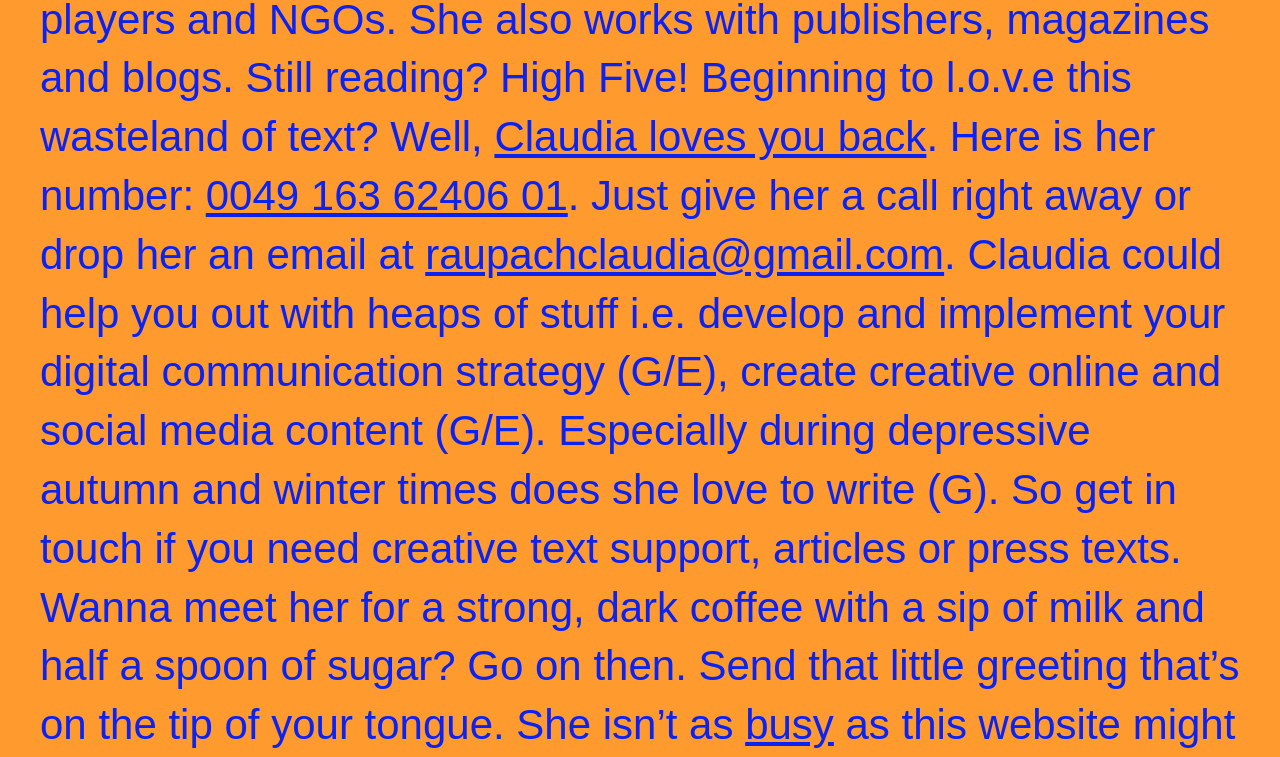
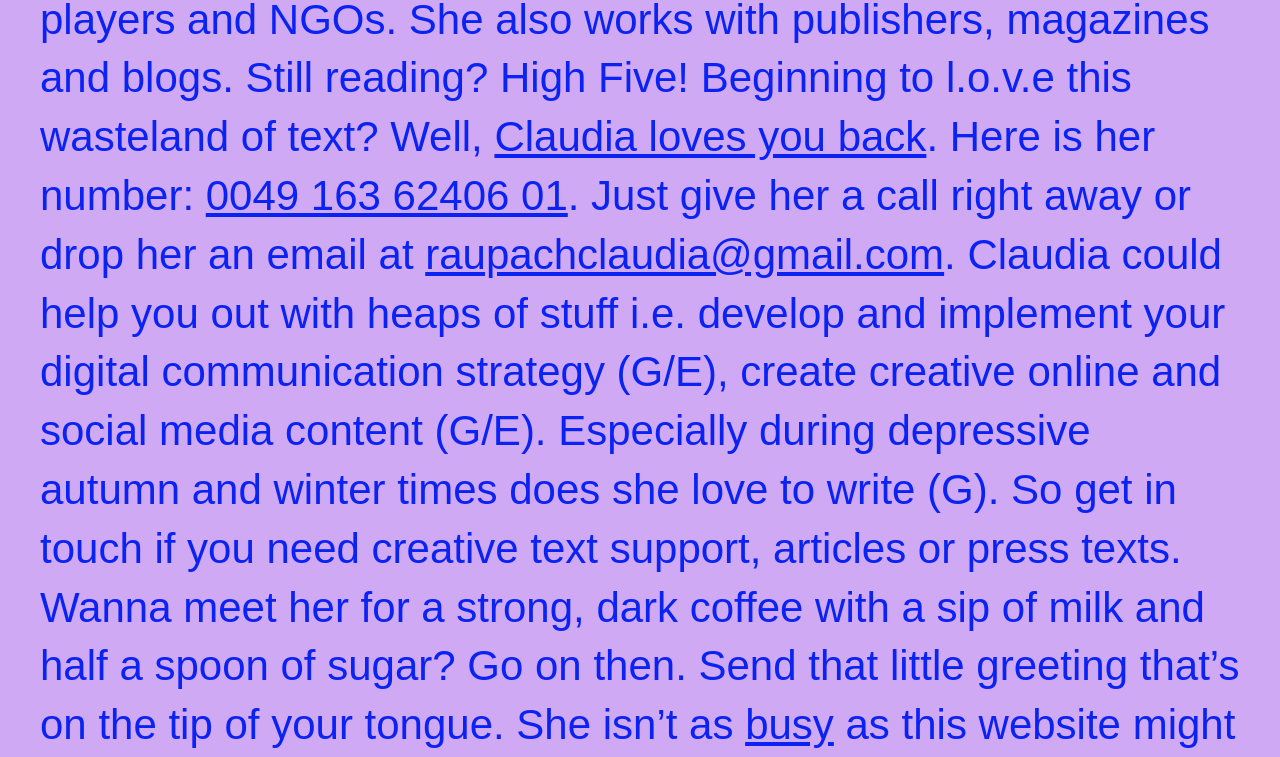
Before and after one commit to mschonvogel/claudiaraupach, a plain HTML site: page index.html in a window 1280 px wide. Shown: the part 755-1512 px from the top of the page. Drawn offline with Linux system fonts and the light colour scheme.

Commit message:
Update index.html

```diff
--- a/index.html
+++ b/index.html
@@ -1,7 +1,7 @@
 <!DOCTYPE html>
 <html lang="en">
 	<head>
-		<body bgcolor=#FE9A2E>
+		<body bgcolor=#D0A9F5>
 		<title>Claudia Raupach</title>
     <meta charset="utf-8">
     <meta name="viewport" content="width=device-width, initial-scale=1, user-scalable=no" />
```
